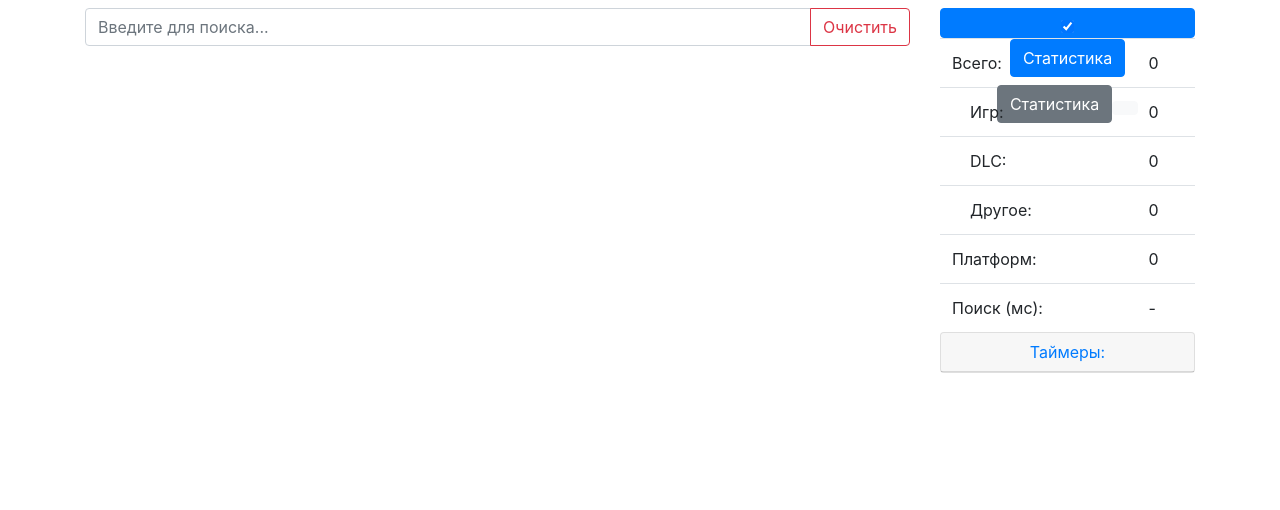
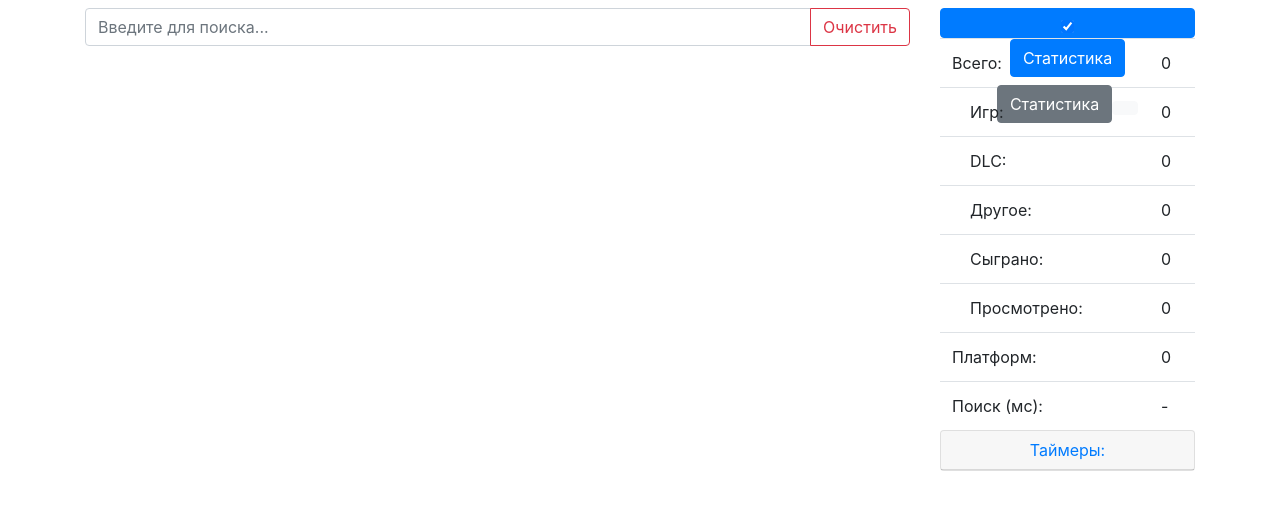
Before and after one commit to gil9red/web_played_games_parser, a Flask app: page / in a window 1280 px wide, after a click that opens the changed part. Shown: the top 510 px of the page. Run offline with Flask 2, Linux system fonts and the light colour scheme; data that the repository does not hold is empty; some libraries are stand-ins or nearby versions.

Commit message:
Обновление UI. В статистику добавлено "Сыграно" и "Просмотрено"

```diff
--- a/static/js/index.js
+++ b/static/js/index.js
@@ -383,16 +383,28 @@ function updateStatistics(platforms=null) {
         platforms = JSON.parse(platforms);
     }
 
+    let total_platforms = 0;
     let total_games     = 0;
     let total_dlc       = 0;
     let total_other     = 0;
-    let total_platforms = 0;
+    let total_played    = 0;
+    let total_viewed    = 0;
 
     for (let [platform_name, categories] of Object.entries(platforms)) {
         total_platforms++;
 
         for (let [category_name, games] of Object.entries(categories)) {
             total_games += games.length;
+
+            // FINISHED_GAME or NOT_FINISHED_GAME
+            if (category_name.endsWith('_GAME')) {
+                total_played += games.length;
+            }
+
+            // FINISHED_WATCHED or NOT_FINISHED_WATCHED
+            if (category_name.endsWith('_WATCHED')) {
+                total_viewed += games.length;
+            }
 
             for (let game of games) {
                 // Example: Dishonored: The Knife of Dunwall (DLC)
@@ -401,10 +413,10 @@ function updateStatistics(platforms=null) {
                     continue;
                 }
                 if (m[1] == 'DLC') {
-                    total_dlc += 1;
+                    total_dlc++;
                 }
                 if (['DEMO', 'Beta', 'MOD'].includes(m[1])) {
-                    total_other += 1;
+                    total_other++;
                 }
             }
         }
@@ -414,6 +426,8 @@ function updateStatistics(platforms=null) {
     $('#stats_total_games').text(total_games - total_dlc - total_other);
     $('#stats_total_DLC').text(total_dlc);
     $('#stats_total_other').text(total_other);
+    $('#stats_total_played').text(total_played);
+    $('#stats_total_viewed').text(total_viewed);
     $('#stats_total_platforms').text(total_platforms);
 
     finishTimer(timerName);
--- a/templates/index.html
+++ b/templates/index.html
@@ -135,6 +135,8 @@
                         <tr><td>&nbsp;&nbsp;&nbsp;&nbsp;Игр:</td><td id="stats_total_games">-</td></tr>
                         <tr><td>&nbsp;&nbsp;&nbsp;&nbsp;DLC:</td><td id="stats_total_DLC">-</td></tr>
                         <tr><td>&nbsp;&nbsp;&nbsp;&nbsp;Другое:</td><td id="stats_total_other">-</td></tr>
+                        <tr><td>&nbsp;&nbsp;&nbsp;&nbsp;Сыграно:</td><td id="stats_total_played">-</td></tr>
+                        <tr><td>&nbsp;&nbsp;&nbsp;&nbsp;Просмотрено:</td><td id="stats_total_viewed">-</td></tr>
                         <tr><td>Платформ:</td><td id="stats_total_platforms">-</td></tr>
                         <tr><td>Поиск (мс):</td><td id="stats_elapsed_time_search">-</td></tr>
                         <tr style="display: none"><td>Найдено игр:</td><td id="stats_found_game">-</td></tr>
```
